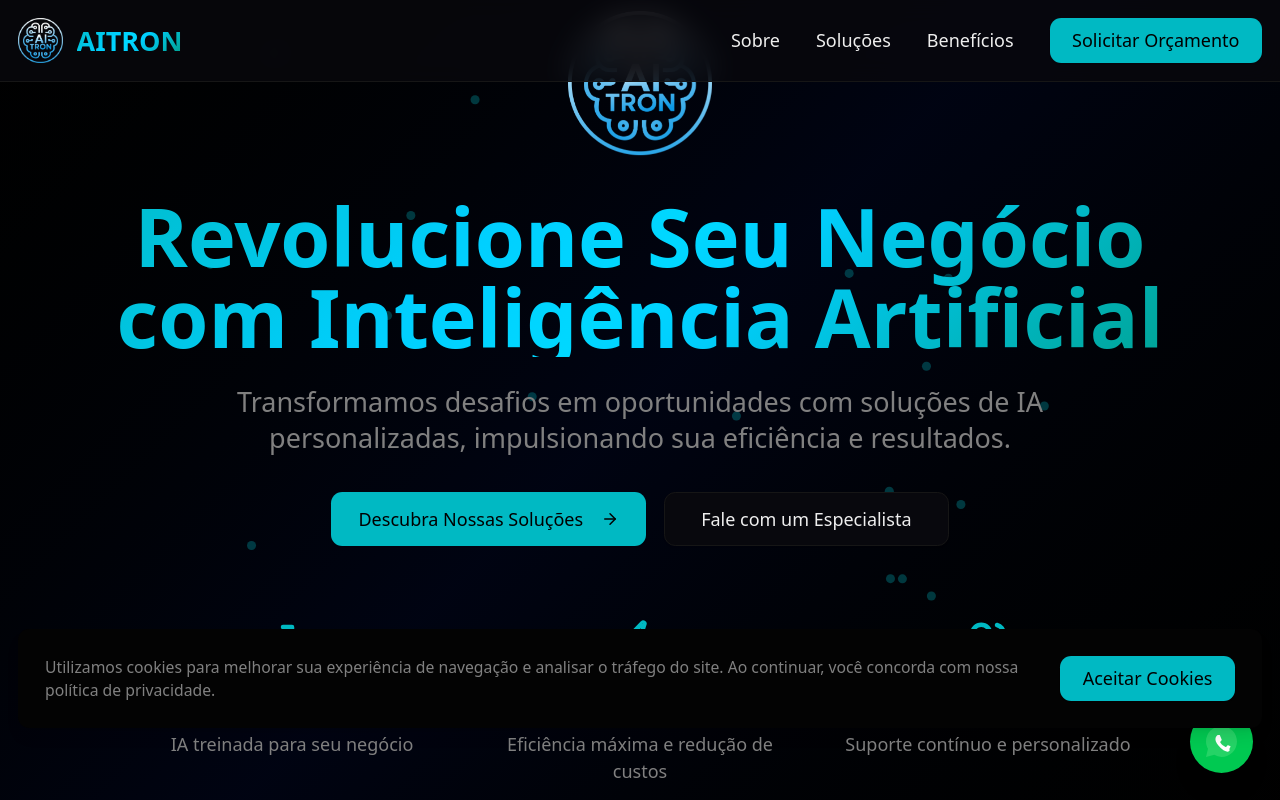
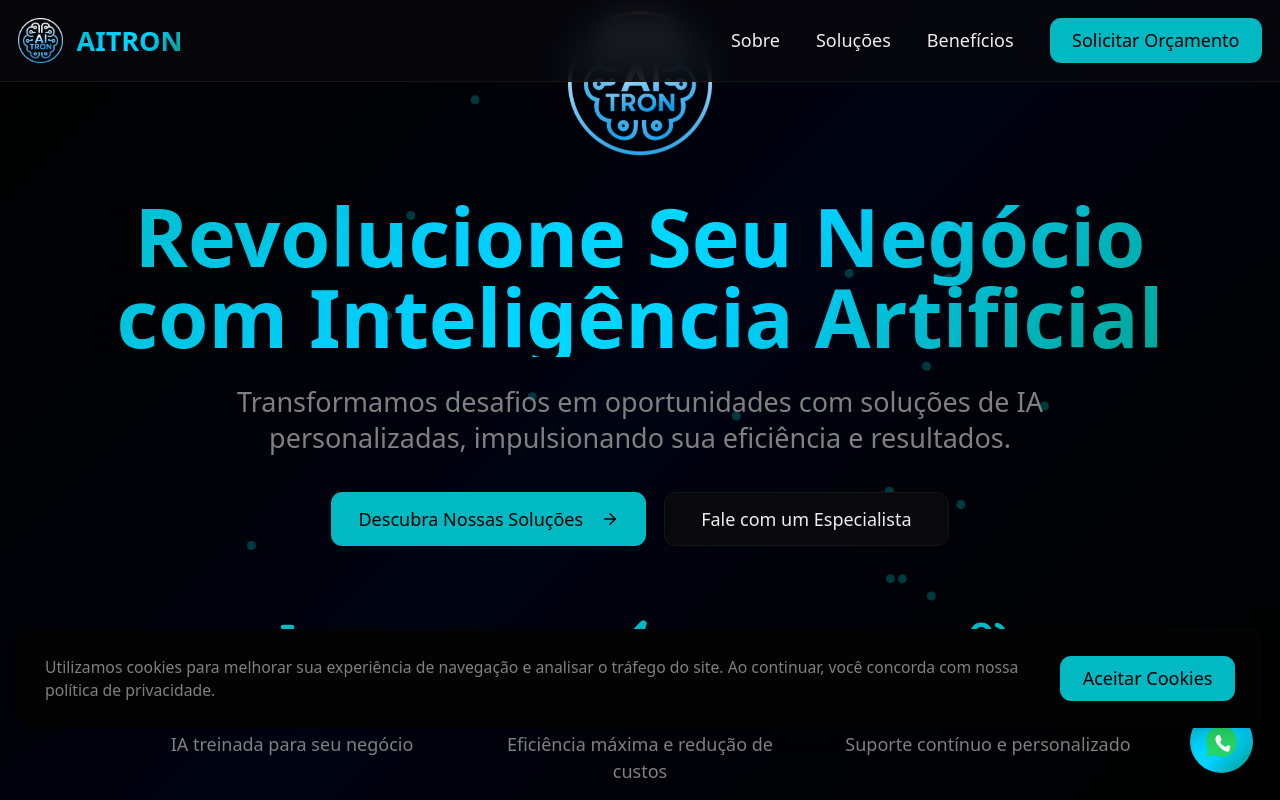
Before and after one commit to fabiosandias/aitron-website, a React (Vite) app: page / in a window 1280 px wide. Shown: the top 800 px of the page. Built offline with nearby package versions, Linux system fonts and the light colour scheme.

Commit message:
Remove floating animations and apply gradients

```diff
--- a/src/App.css
+++ b/src/App.css
@@ -177,3 +177,20 @@ section:nth-of-type(even):not(.gradient-bg) {
   -webkit-text-fill-color: transparent;
   background-clip: text;
 }
+
+/* Gradiente aplicado a botões */
+.gradient-button {
+  background: linear-gradient(135deg,
+    oklch(0.7 0.15 200) 0%,
+    oklch(0.8 0.2 220) 50%,
+    oklch(0.6 0.15 180) 100%);
+}
+
+/* Gradiente do botão do WhatsApp */
+.whatsapp-button {
+  background: linear-gradient(135deg,
+    oklch(0.7 0.15 200) 0%,
+    oklch(0.8 0.2 220) 50%,
+    oklch(0.6 0.15 180) 100%);
+  color: var(--primary-foreground);
+}
--- a/src/App.jsx
+++ b/src/App.jsx
@@ -864,12 +864,10 @@ const RevolutionSection = () => {
             href='https://wa.me/5511919235181?text=Gostaria%20de%20fazer%20um%20orcamento.'
             target='_blank'
             rel='noopener noreferrer'
-            className='relative inline-flex items-center justify-center'
           >
-            <span className='absolute inline-flex h-full w-full rounded-lg bg-primary/75 animate-ping'></span>
             <Button
               size='lg'
-              className='relative h-14 px-12 text-lg hover:scale-105 transition-transform'
+              className='relative h-14 px-12 text-lg hover:scale-105 transition-transform gradient-button text-primary-foreground'
             >
               <MessageCircle className='w-6 h-6' />
               Solicitar uma proposta
@@ -985,20 +983,13 @@ const CookieConsent = () => {
 
 // Botão flutuante do WhatsApp
 const FloatingWhatsApp = () => (
-  <motion.a
+  <a
     href='https://wa.me/5511919235181?text=Gostaria%20de%20fazer%20um%20orcamento.'
     target='_blank'
     rel='noopener noreferrer'
     aria-label='Conversar no WhatsApp'
-    initial={{ y: 80, opacity: 0 }}
-    animate={{ y: 0, opacity: 1 }}
-    whileHover={{ scale: 1.1 }}
-    transition={{ type: "spring", stiffness: 300, damping: 20 }}
-    className='fixed bottom-6 right-6 z-50 flex items-center justify-center'
+    className='fixed bottom-6 right-6 z-50 flex items-center justify-center whatsapp-button rounded-full w-14 h-14 shadow-xl'
   >
-    <span className='absolute inline-flex h-14 w-14 rounded-full bg-green-500/75 animate-ping'></span>
-    <span className='relative inline-flex h-14 w-14 items-center justify-center rounded-full bg-green-500 text-white shadow-xl'>
-      <img src={whatsappIcon} alt='WhatsApp' className='w-7 h-7' />
-    </span>
-  </motion.a>
+    <img src={whatsappIcon} alt='WhatsApp' className='w-7 h-7' />
+  </a>
 );
```
